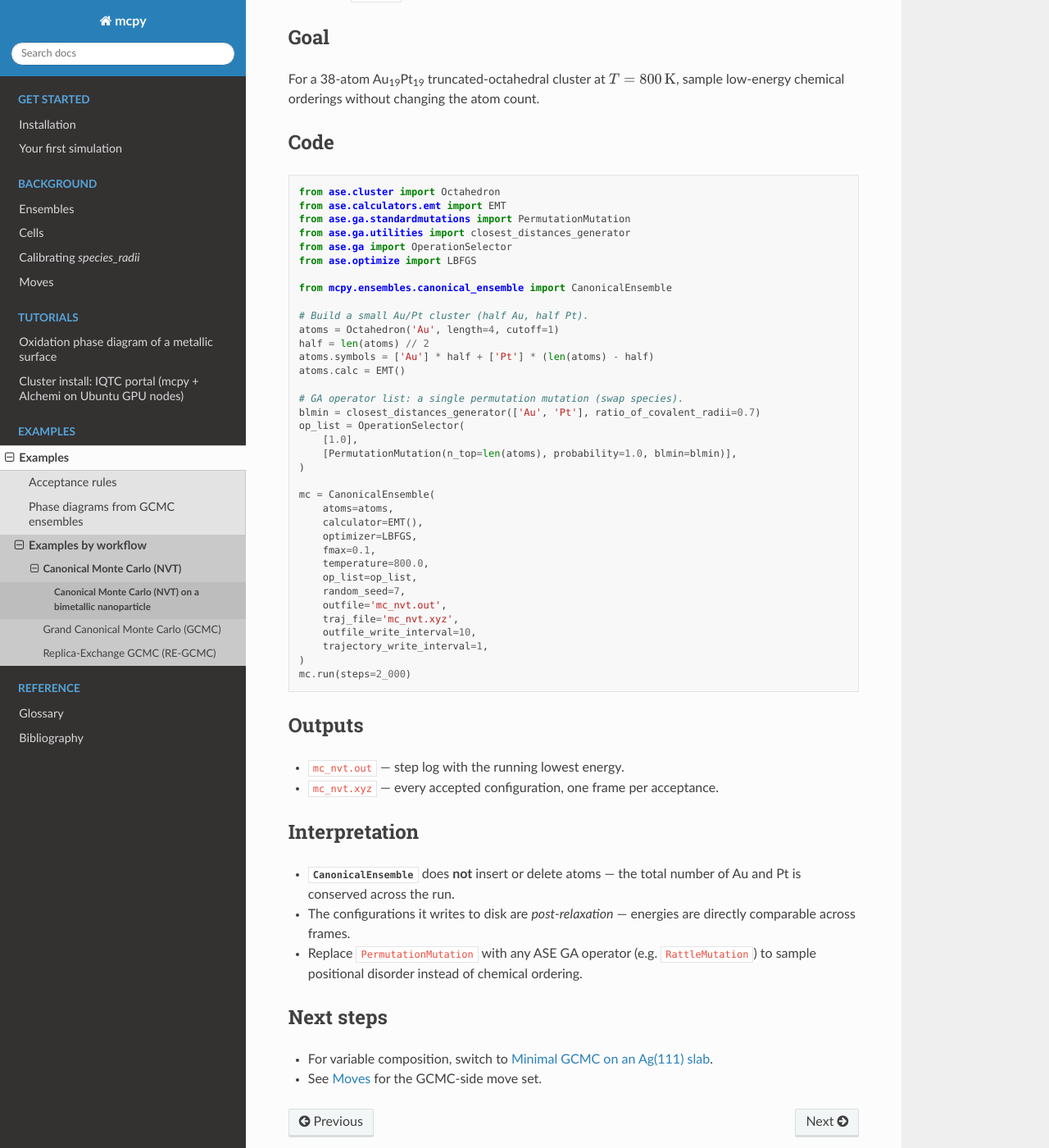
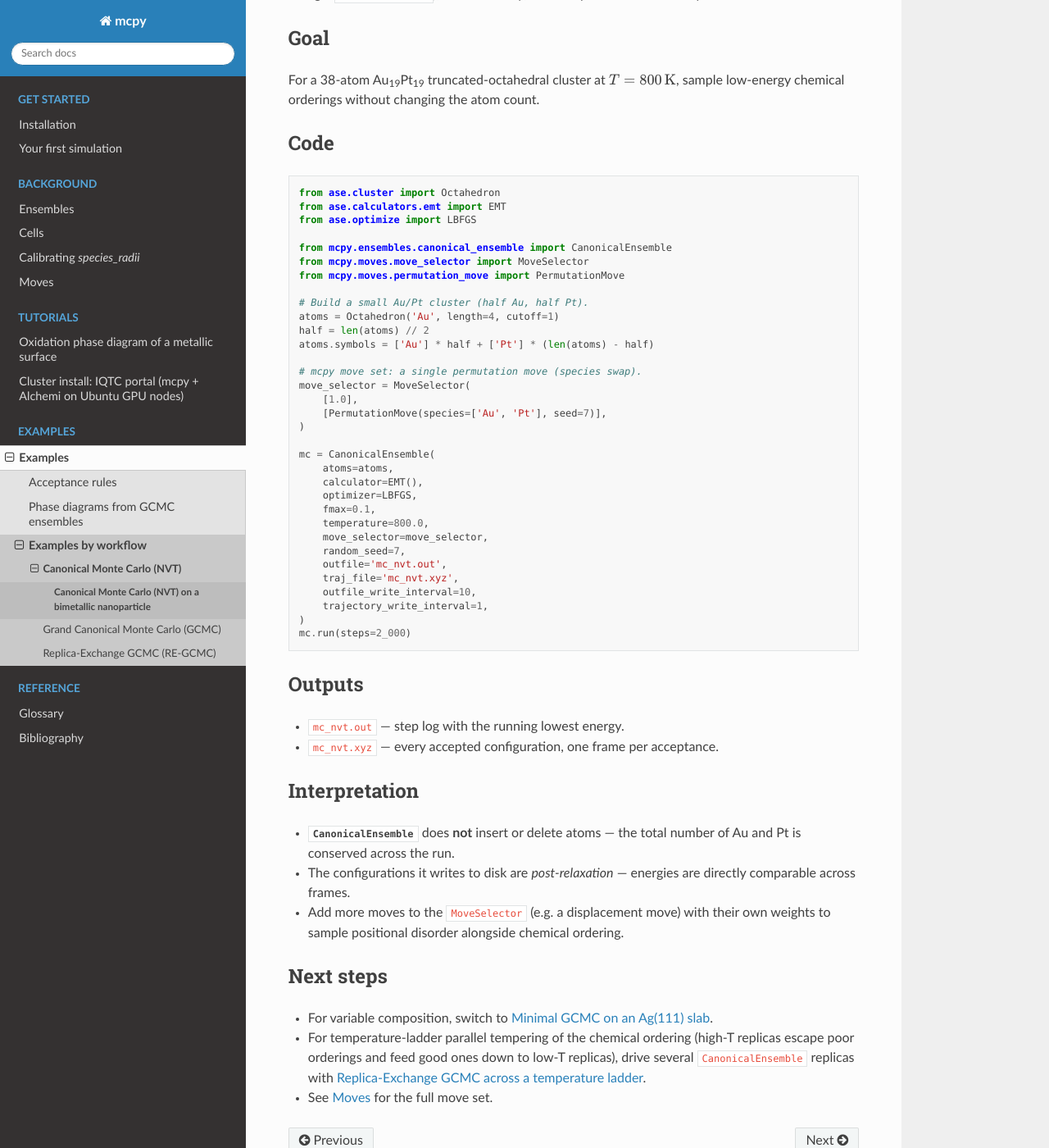
Before and after one commit to farrisric/mcpy, a Sphinx documentation site: the page built from docs/examples/mc_simulations.rst, in a window 1280 px wide and 1400 px high, scrolled down 266 px. Shown: the whole window at 82% size. Built offline with Sphinx 7.4.7 and the Read the Docs theme 3.1.0, drawn with Linux system fonts in a browser that asks for light colours; some of the changed text lies outside the part shown.

Commit message:
Update NVT example to mcpy MoveSelector/PermutationMove API
Co-Authored-By: Claude Sonnet 4.6 <noreply@anthropic.com>

```diff
--- a/docs/examples/mc_simulations.rst
+++ b/docs/examples/mc_simulations.rst
@@ -3,8 +3,8 @@ Canonical Monte Carlo (NVT) on a bimetallic nanoparticle
 
 This example uses :class:`CanonicalEnsemble` to sample fixed-composition
 configurations of a small Au/Pt cluster at constant temperature. Trial
-configurations are generated by ASE's Genetic Algorithm (GA) operators
-(``op_list``), relaxed locally, and accepted with the Metropolis rule.
+configurations are generated by an mcpy ``MoveSelector`` (here a single
+``PermutationMove``), relaxed locally, and accepted with the Metropolis rule.
 
 Goal
 ----
@@ -20,24 +20,21 @@ Code
 
    from ase.cluster import Octahedron
    from ase.calculators.emt import EMT
-   from ase.ga.standardmutations import PermutationMutation
-   from ase.ga.utilities import closest_distances_generator
-   from ase.ga import OperationSelector
    from ase.optimize import LBFGS
 
    from mcpy.ensembles.canonical_ensemble import CanonicalEnsemble
+   from mcpy.moves.move_selector import MoveSelector
+   from mcpy.moves.permutation_move import PermutationMove
 
    # Build a small Au/Pt cluster (half Au, half Pt).
    atoms = Octahedron('Au', length=4, cutoff=1)
    half = len(atoms) // 2
    atoms.symbols = ['Au'] * half + ['Pt'] * (len(atoms) - half)
-   atoms.calc = EMT()
 
-   # GA operator list: a single permutation mutation (swap species).
-   blmin = closest_distances_generator(['Au', 'Pt'], ratio_of_covalent_radii=0.7)
-   op_list = OperationSelector(
+   # mcpy move set: a single permutation move (species swap).
+   move_selector = MoveSelector(
        [1.0],
-       [PermutationMutation(n_top=len(atoms), probability=1.0, blmin=blmin)],
+       [PermutationMove(species=['Au', 'Pt'], seed=7)],
    )
 
    mc = CanonicalEnsemble(
@@ -46,7 +43,7 @@ Code
        optimizer=LBFGS,
        fmax=0.1,
        temperature=800.0,
-       op_list=op_list,
+       move_selector=move_selector,
        random_seed=7,
        outfile='mc_nvt.out',
        traj_file='mc_nvt.xyz',
@@ -68,12 +65,15 @@ Interpretation
   number of Au and Pt is conserved across the run.
 - The configurations it writes to disk are *post-relaxation* — energies are
   directly comparable across frames.
-- Replace ``PermutationMutation`` with any ASE GA operator (e.g.
-  ``RattleMutation``) to sample positional disorder instead of chemical
-  ordering.
+- Add more moves to the ``MoveSelector`` (e.g. a displacement move) with their
+  own weights to sample positional disorder alongside chemical ordering.
 
 Next steps
 ----------
 
 - For variable composition, switch to :doc:`gcmc_simulations`.
-- See :doc:`../moves` for the GCMC-side move set.
+- For temperature-ladder parallel tempering of the chemical ordering (high-T
+  replicas escape poor orderings and feed good ones down to low-T replicas),
+  drive several ``CanonicalEnsemble`` replicas with
+  :doc:`replica_exchange_simulations`.
+- See :doc:`../moves` for the full move set.
```
